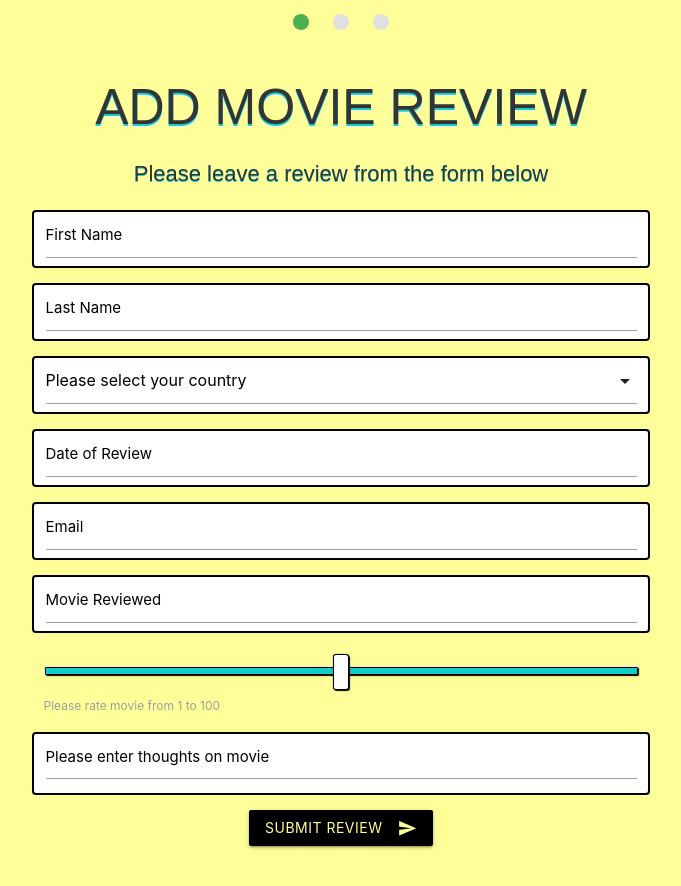
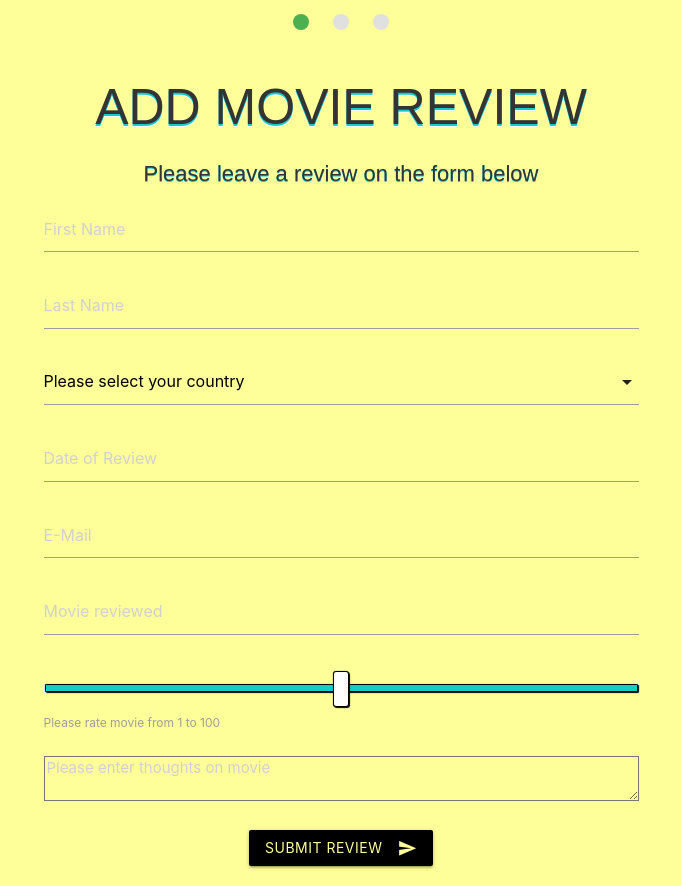
Before and after one commit to cfaulkner985/hollywood-reviews, a Flask app: page / in a window 1280 px wide. Shown: the part 584-1470 px from the top of the page, without its empty margins (299-980 px from the left). Before the commit the page ends 1433 px from the top, so only its background shows below. Run offline with Flask 2, Linux system fonts and the light colour scheme; data that the repository does not hold is empty; some libraries are stand-ins or nearby versions.

Commit message:
Removed comments which are not needed

```diff
--- a/templates/index.html
+++ b/templates/index.html
@@ -1,6 +1,5 @@
 <!DOCTYPE html>
 
-<!--********** INFORMATION TAKEN FROM BASE.HTML **********-->
 {% extends 'base.html' %} {% block content %}
 
 <!--********** SIDER OF 3 IMAGES ON HOME PAGE **********-->
@@ -34,28 +33,38 @@
   </ul>
 </div>
 
-<!--********** FORM TO ADD A REVIEW **********-->
 <h2>Add Movie Review</h2>
 
-<!--********** SUB HEADING **********-->
-<h4>Please leave a review from the form below</h4>
+<h4>Please leave a review on the form below</h4>
 
+<!--********** FORM FOR THE USER TO LEAVE A REVIEW **********-->
 <div class="row">
   <form action="{{ url_for('add_reviews') }}" method="POST" class="col s6">
-    <!--***** FIRST NAME *****-->
-    <div class="input-field col s12">
-      <input id="first_name" name="first_name" type="text" class="validate" />
-      <label for="first_name">First Name</label>
+    <div class="input-box col s12">
+      <input
+        id="first_name"
+        name="first_name"
+        type="text"
+        class="validate"
+        placeholder="First Name"
+      />
     </div>
 
-    <!--***** LAST NAME *****-->
-    <div class="input-field col s12">
-      <input id="last_name" name="last_name" type="text" class="validate" />
-      <label for="last_name">Last Name</label>
+    <br />
+
+    <div class="input-box col s12">
+      <input
+        id="last_name"
+        name="last_name"
+        type="text"
+        class="validate"
+        placeholder="Last Name"
+      />
     </div>
 
-    <!--***** COUNTRY *****-->
-    <div class="input-field col s12">
+    <br />
+
+    <div class="input-box col s12">
       <select id="country" name="country" type="text" class="validate">
         <option value="" disabled selected>Please select your country</option>
         <option value="Afghanistan">Afghanistan</option>
@@ -347,47 +356,61 @@
       </select>
     </div>
 
-    <!--***** DATE REVIEWED *****-->
-    <div class="input-field col s12">
-      <input type="text" name="date_reviewed" class="datepicker" />
-      <label for="date_reviewed">Date of Review</label>
+    <br />
+
+    <div class="input-box col s12">
+      <input
+        type="text"
+        name="date_reviewed"
+        class="datepicker"
+        placeholder="Date of Review"
+      />
     </div>
 
-    <!--***** EMAIL *****-->
-    <div class="input-field col s12">
-      <input id="email" name="email" type="email" class="validate" />
-      <label for="email">Email</label>
+    <br />
+
+    <div class="input-box col s12">
+      <input
+        id="email"
+        name="email"
+        type="email"
+        class="validate"
+        placeholder="E-Mail"
+      />
     </div>
 
-    <!--***** MOVIE REVIWED *****-->
-    <div class="input-field col s12">
+    <br />
+
+    <div class="input-box col s12">
       <input
         id="movie_reviewed"
         name="movie_reviewed"
         type="text"
         class="validate"
+        placeholder="Movie reviewed"
       />
-      <label for="movie_reviewed">Movie Reviewed</label>
     </div>
 
-    <!--***** RANGE *****-->
+    <br />
+
     <div class="range-field col s12">
       <input type="range" name="rating" id="rating" min="0" max="100" />
-      <label for="rating black">Please rate movie from 1 to 100</label>
+      <label for="rating">Please rate movie from 1 to 100</label>
     </div>
 
-    <!--***** THOUGHTS *****-->
-    <div class="input-field col s12">
+    <br />
+
+    <div class="input-box col s12">
       <textarea
         id="thoughts"
         name="thoughts"
         type="text"
-        class="materialize-textarea"
+        placeholder="Please enter thoughts on movie"
       ></textarea>
-      <label for="thoughts">Please enter thoughts on movie</label>
     </div>
 
-    <!--********** BUTTON TO CONFIRM ADD OF REVIEW **********-->
+    <br />
+
     <button
       class="btn submit_review waves-effect waves-light black"
       type="submit"
```
